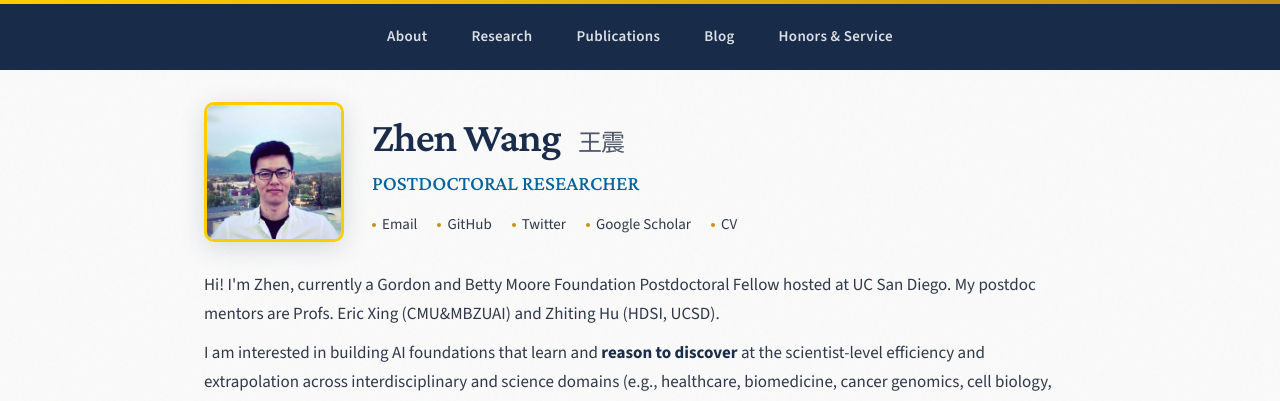
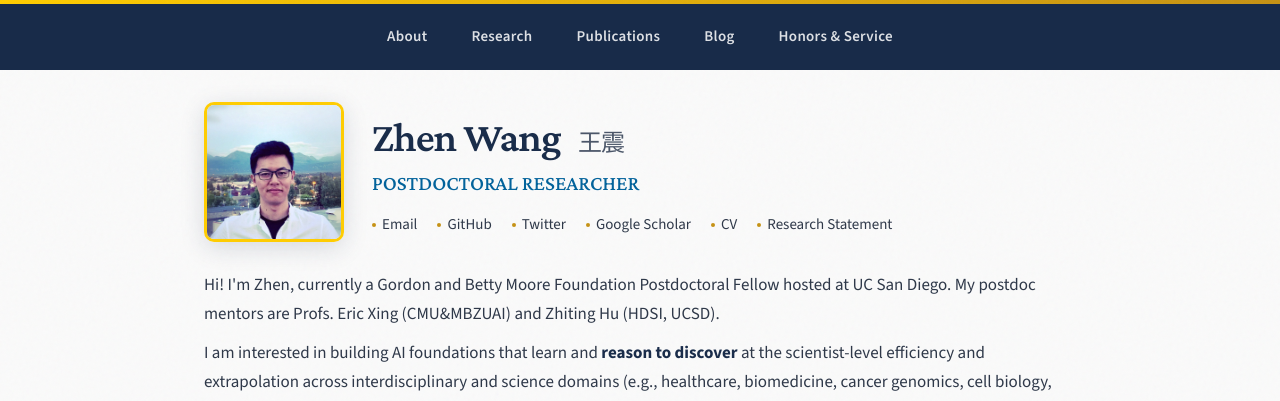
Before and after one commit to zhenwang9102/zhenwang9102.github.io, a Jekyll site: the page built from _posts/2019-06-02-venue.markdown, in a window 1280 px wide and 900 px high. Shown: the top 401 px of the window. Built offline with Jekyll 4.4.1, drawn with Linux system fonts in a browser that asks for light colours.

Commit message:
Update default.html

```diff
--- a/_layouts/default.html
+++ b/_layouts/default.html
@@ -608,6 +608,7 @@
             <a href="https://twitter.com/zhenwang9102">Twitter</a>
             <a href="https://scholar.google.com/citations?hl=en&user=asBaytUAAAAJ&view_op=list_works">Google Scholar</a>
             <a href="https://drive.google.com/drive/folders/17bC8I_hMyY8lXeQiIsqmDayutQe4AaeE?usp=sharing">CV</a>
+            <a href="https://drive.google.com/drive/folders/1u6WEz9M3EqUPZrcqTNyPxVni4w-ENrYz?usp=sharing">Research Statement</a>
           </div>
         </div>
       </div>
```
